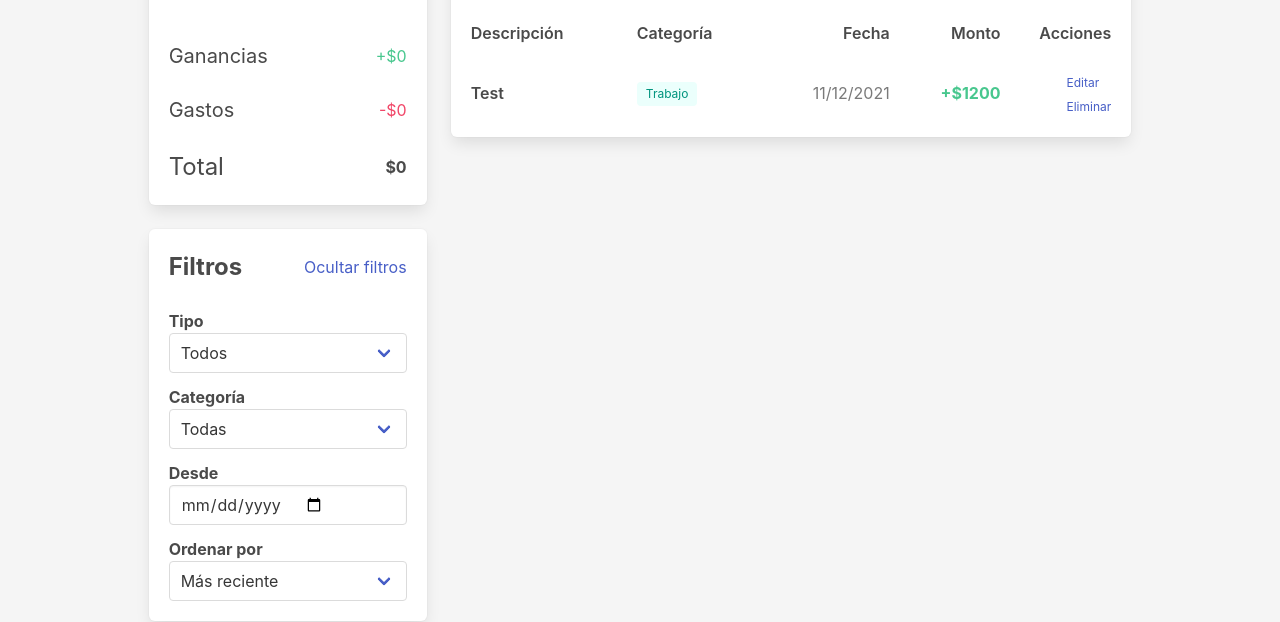
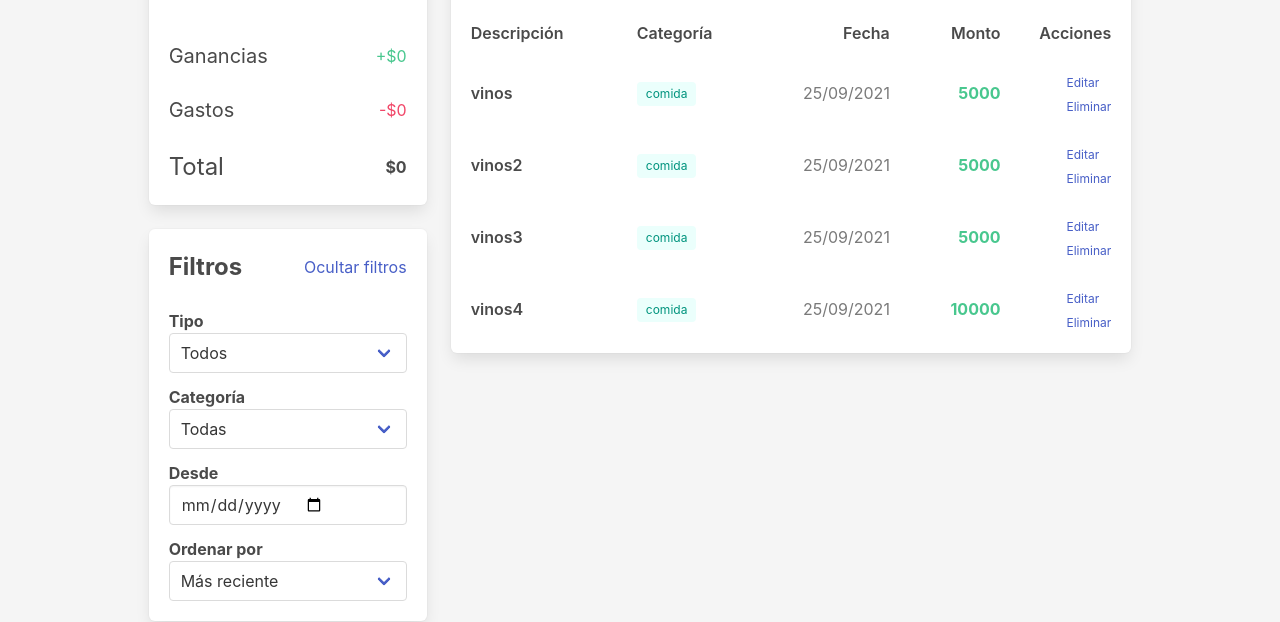
Before and after one commit to Carlafb11/ahorradas_tp, a plain HTML site: page index.html in a window 1280 px wide. Shown: the part 203-825 px from the top of the page. Drawn offline with nearby package versions, Linux system fonts and the light colour scheme.

Commit message:
tabla funcionando con data de LS

```diff
--- a/index.html
+++ b/index.html
@@ -142,28 +142,7 @@
           <div class="column is-2 has-text-right">Monto</div>
           <div class="column is-2 has-text-right">Acciones</div>
         </div>
-        <div id="">
-          <div class="columns is-multiline is-mobile is-vcentered">
-            <div class="column is-3-tablet is-6-mobile">
-              <h3 class="has-text-weight-semibold" id="description">Test</h3>
-            </div>
-            <div class="column is-3-tablet is-6-mobile has-text-right-mobile">
-              <span class="tag is-primary is-light" id="category">Trabajo</span>
-            </div>
-            <div class="column is-2-tablet has-text-grey is-hidden-mobile has-text-right-tablet" id="date">
-              11/12/2021
-            </div>
-            <div class="column is-2-tablet is-6-mobile has-text-weight-bold has-text-right-tablet is-size-4-mobile has-text-success" id="amount">
-              +$1200
-            </div>
-            <div class="column is-2-tablet is-6-mobile has-text-right">
-              <p class="is-fullwidth">
-                <a href="#" class="mr-3 is-size-7 edit-link">Editar</a>
-                <a href="#" class="is-size-7 delete-link">Eliminar</a>
-              </p>
-            </div>
-          </div>
-        </div>
+        <div id="contenedor-de-lista" />
 
         <div class="is-hidden">
           <figure class="image is-3by1 my-6">
--- a/index.js
+++ b/index.js
@@ -75,20 +75,33 @@ buttonCancelNewOperation.onclick = () => {
 const operaciones = [
 
   {
-      descripcion: 'descripcion',
-      categoria: 'Categoria',
-      fecha: 'fecha',
-      monto: 'monto',
-      tipo: 'tipo',
-  },
-
-  {
       descripcion: 'vinos',
       categoria: 'comida',
       fecha: '25/09/2021',
       monto: 5000,
       tipo: 'gasto',
-  }
+  },
+  {
+    descripcion: 'vinos2',
+    categoria: 'comida',
+    fecha: '25/09/2021',
+    monto: 5000,
+    tipo: 'gasto',
+},
+{
+  descripcion: 'vinos3',
+  categoria: 'comida',
+  fecha: '25/09/2021',
+  monto: 5000,
+  tipo: 'gasto',
+},
+{
+  descripcion: 'vinos4',
+  categoria: 'comida',
+  fecha: '25/09/2021',
+  monto: 10000,
+  tipo: 'gasto',
+}
 ]
 
 // Convertir objeto de JS a JSON
@@ -103,4 +116,31 @@ const dataLS = localStorage.getItem("operaciones")
 // Para convertir de JSON a JS
 const dataJS = JSON.parse(dataLS)
 
-console.log(dataJS)
+const llenarTabla = () => {
+  const contenedor = document.getElementById('contenedor-de-lista')
+  const htmlHolder = "";
+  dataJS.forEach((item) => {
+    contenedor.innerHTML += `<div class="columns is-multiline is-mobile is-vcentered">
+    <div class="column is-3-tablet is-6-mobile">
+      <h3 class="has-text-weight-semibold" id="description">${item.descripcion}</h3>
+    </div>
+    <div class="column is-3-tablet is-6-mobile has-text-right-mobile">
+      <span class="tag is-primary is-light" id="category">${item.categoria}</span>
+    </div>
+    <div class="column is-2-tablet has-text-grey is-hidden-mobile has-text-right-tablet" id="date">
+      ${item.fecha}
+    </div>
+    <div class="column is-2-tablet is-6-mobile has-text-weight-bold has-text-right-tablet is-size-4-mobile has-text-success" id="amount">
+      ${item.monto}
+    </div>
+    <div class="column is-2-tablet is-6-mobile has-text-right">
+      <p class="is-fullwidth">
+        <a href="#" class="mr-3 is-size-7 edit-link">Editar</a>
+        <a href="#" class="is-size-7 delete-link">Eliminar</a>
+      </p>
+    </div>
+  </div>`;
+  })
+}
+
+llenarTabla()
```
